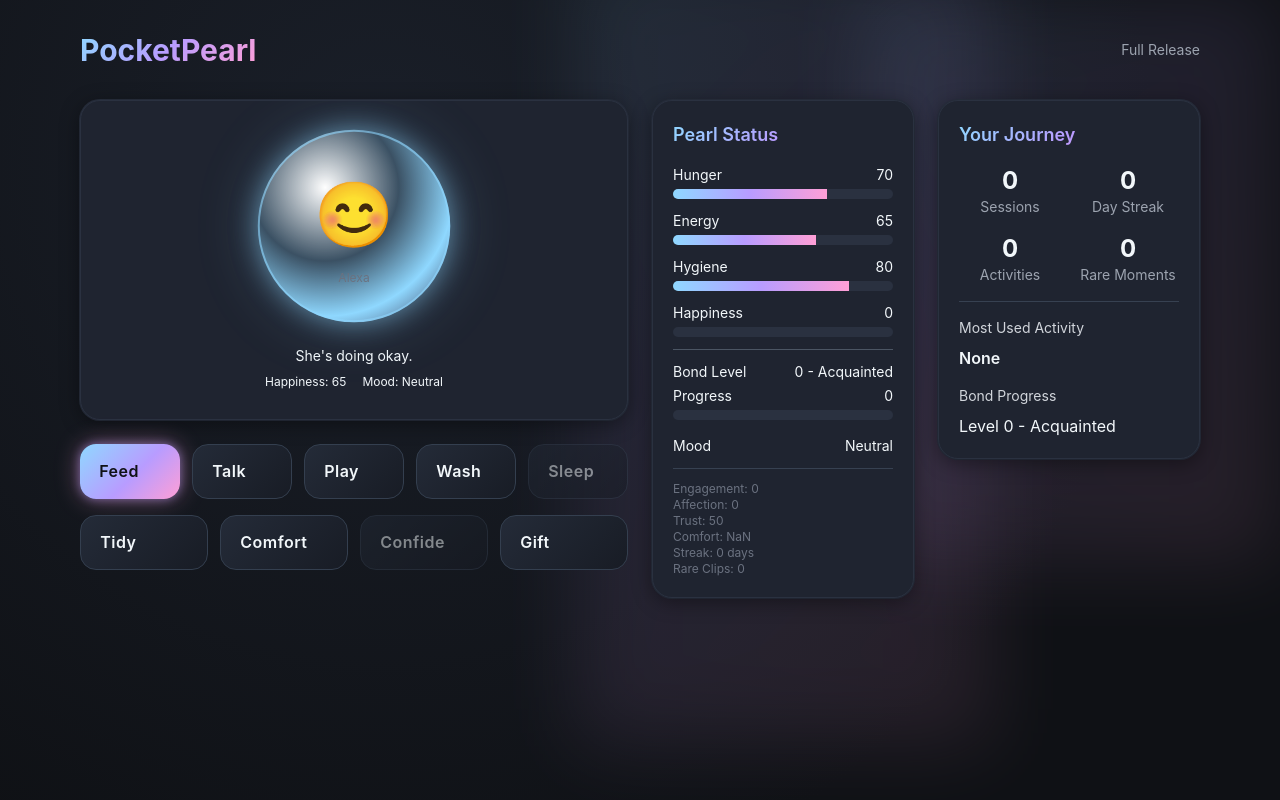
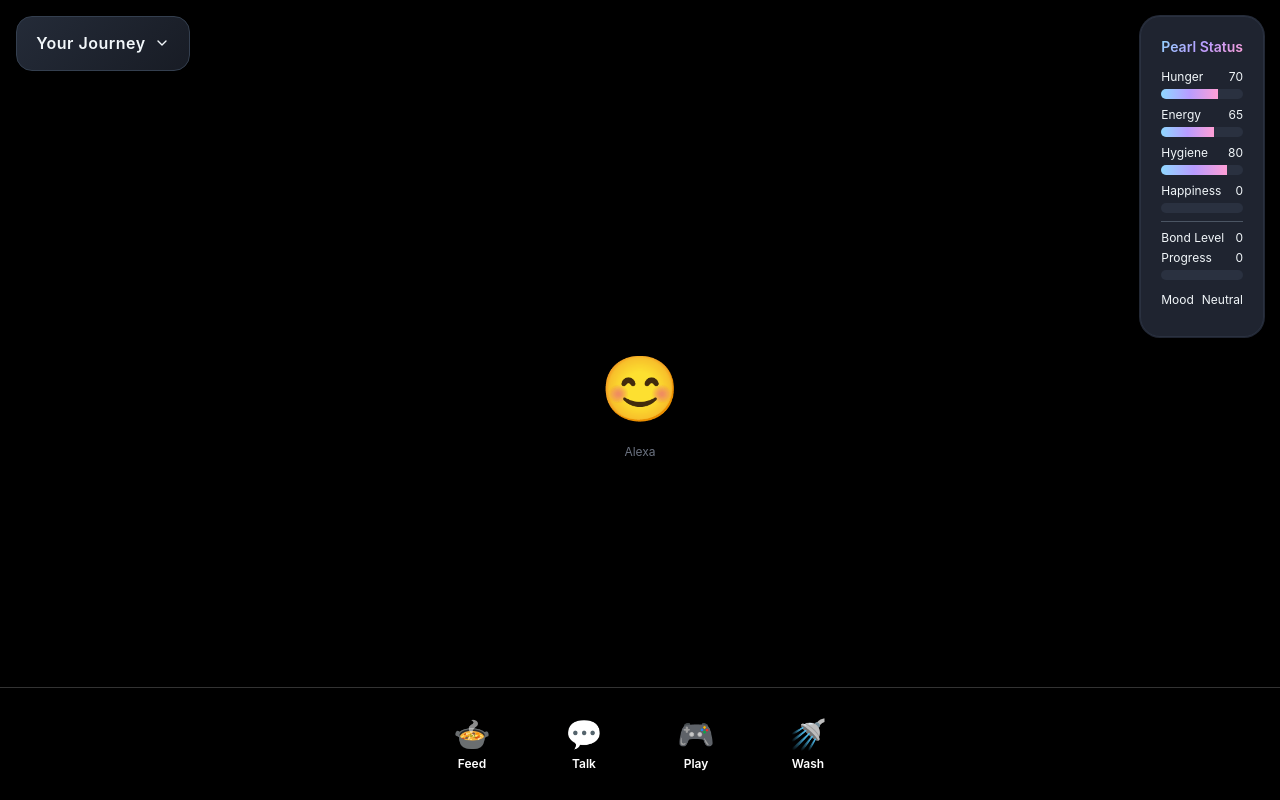
Before and after one commit to tedtapir/PocketPearls, a React (Vite) app: page / in a window 1280 px wide. Built offline with nearby package versions, Linux system fonts and the light colour scheme.

Commit message:
Mobile Fullscreen Layout with Overlay UI

```diff
--- a/src/components/ActionBar.tsx
+++ b/src/components/ActionBar.tsx
@@ -1,12 +1,10 @@
 import React, { useState } from 'react';
 import { usePearl } from '../state/pearlStore';
-import { ActionButton } from './ActionButton';
 import { ActivityModal } from './ActivityModal';
 import { VideoPlayer } from './VideoPlayer';
-import { resolveClip } from '../utils/clipResolver';
 
 export const ActionBar: React.FC = () => {
-  const { feed, talk, play, wash, sleepAssist, tidy, comfort, confide, giveGift, canPerformActivity, bondLevel } = usePearl();
+  const { feed, talk, play, wash, canPerformActivity } = usePearl();
   const [activeModal, setActiveModal] = useState<string | null>(null);
   const [lastResult, setLastResult] = useState<any>(null);
   const [activityClip, setActivityClip] = useState<string | null>(null);
@@ -26,21 +24,6 @@ export const ActionBar: React.FC = () => {
         break;
       case 'wash':
         result = wash();
-        break;
-      case 'sleep':
-        result = sleepAssist();
-        break;
-      case 'tidy':
-        result = tidy();
-        break;
-      case 'comfort':
-        result = comfort();
-        break;
-      case 'confide':
-        result = confide();
-        break;
-      case 'gift':
-        result = giveGift(options || 'flower');
         break;
       default:
         return;
@@ -81,73 +64,80 @@ export const ActionBar: React.FC = () => {
         </div>
       )}
 
-      <div className="grid grid-cols-2 md:grid-cols-4 lg:grid-cols-5 gap-3 mb-4">
-        <ActionButton
-          label="Feed"
-          onClick={() => setActiveModal('feed')}
-          primary
-          disabled={false}
-        />
-        <ActionButton
-          label="Talk"
-          onClick={() => setActiveModal('talk')}
-          disabled={false}
-        />
-        <ActionButton
-          label="Play"
-          onClick={() => setActiveModal('play')}
-          disabled={!canPerformActivity('play')}
-        />
-        <ActionButton
-          label="Wash"
-          onClick={() => setActiveModal('wash')}
-          disabled={false}
-        />
-        <ActionButton
-          label="Sleep"
-          onClick={() => setActiveModal('sleep')}
-          disabled={!canPerformActivity('sleepAssist')}
-        />
+      {/* Bottom Action Bar */}
+      <div className="bg-black/80 backdrop-blur-md border-t border-white/20 p-4">
+        <div className="flex justify-around items-center max-w-md mx-auto">
+          {/* Feed Button */}
+          <button
+            onClick={() => setActiveModal('feed')}
+            className="group flex flex-col items-center p-3 rounded-2xl transition-all duration-300 transform hover:scale-105 active:scale-95"
+          >
+            <div className="text-3xl mb-1 group-hover:drop-shadow-[0_0_12px_rgba(255,202,58,0.8)]">
+              🍲
+            </div>
+            <span className="text-xs font-semibold text-white group-hover:text-[#FFCA3A]">
+              Feed
+            </span>
+          </button>
+
+          {/* Talk Button */}
+          <button
+            onClick={() => setActiveModal('talk')}
+            className="group flex flex-col items-center p-3 rounded-2xl transition-all duration-300 transform hover:scale-105 active:scale-95"
+          >
+            <div className="text-3xl mb-1 group-hover:drop-shadow-[0_0_12px_rgba(138,198,209,0.8)]">
+              💬
+            </div>
+            <span className="text-xs font-semibold text-white group-hover:text-[#8AC6D1]">
+              Talk
+            </span>
+          </button>
+
+          {/* Play Button */}
+          <button
+            onClick={() => setActiveModal('play')}
+            disabled={!canPerformActivity('play')}
+            className={`group flex flex-col items-center p-3 rounded-2xl transition-all duration-300 transform ${
+              canPerformActivity('play')
+                ? 'hover:scale-105 active:scale-95 cursor-pointer'
+                : 'opacity-50 cursor-not-allowed'
+            }`}
+          >
+            <div className={`text-3xl mb-1 ${
+              canPerformActivity('play')
+                ? 'group-hover:drop-shadow-[0_0_12px_rgba(160,231,229,0.8)]'
+                : 'grayscale'
+            }`}>
+              🎮
+            </div>
+            <span className={`text-xs font-semibold ${
+              canPerformActivity('play') ? 'text-white group-hover:text-[#A0E7E5]' : 'text-gray-600'
+            }`}>
+              Play
+            </span>
+          </button>
+
+          {/* Wash Button */}
+          <button
+            onClick={() => setActiveModal('wash')}
+            className="group flex flex-col items-center p-3 rounded-2xl transition-all duration-300 transform hover:scale-105 active:scale-95"
+          >
+            <div className="text-3xl mb-1 group-hover:drop-shadow-[0_0_12px_rgba(51,255,202,0.8)]">
+              🚿
+            </div>
+            <span className="text-xs font-semibold text-white group-hover:text-[#33FFCA]">
+              Wash
+            </span>
+          </button>
+        </div>
       </div>
 
-      {/* Advanced Activities Row */}
-      <div className="grid grid-cols-2 md:grid-cols-4 gap-3">
-        <ActionButton
-          label="Tidy"
-          onClick={() => setActiveModal('tidy')}
-          disabled={!canPerformActivity('tidy')}
-        />
-        <ActionButton
-          label="Comfort"
-          onClick={() => setActiveModal('comfort')}
-          disabled={false}
-        />
-        <ActionButton
-          label="Confide"
-          onClick={() => setActiveModal('confide')}
-          disabled={bondLevel < 3}
-        />
-        <ActionButton
-          label="Gift"
-          onClick={() => setActiveModal('gift')}
-          disabled={false}
-        />
-      </div>
-
+      {/* Result Message */}
       {lastResult && (
-        <div className={`mt-4 p-3 rounded-lg ${
-          lastResult.success ? 'bg-green-900/30 border border-green-600' : 'bg-red-900/30 border border-red-600'
-        }`}>
-          <p className="text-sm text-white">{lastResult.message}</p>
-          {Object.keys(lastResult.statChanges).length > 0 && (
-            <div className="text-xs text-gray-400 mt-1">
-              {Object.entries(lastResult.statChanges).map(([stat, change]) => (
-                <span key={stat} className="mr-2">
-                  {stat}: {change > 0 ? '+' : ''}{change}
-                </span>
-              ))}
-            </div>
-          )}
+        <div className={`fixed bottom-20 left-1/2 transform -translate-x-1/2 z-30 p-3 rounded-lg max-w-xs ${
+          lastResult.success ? 'bg-green-900/80 border border-green-600' : 'bg-red-900/80 border border-red-600'
+        } backdrop-blur-md`}>
+          <p className="text-sm text-white text-center">{lastResult.message}</p>
         </div>
       )}
 
--- a/src/components/AnalyticsDashboard.tsx
+++ b/src/components/AnalyticsDashboard.tsx
@@ -16,44 +16,43 @@ export const AnalyticsDashboard: React.FC = () => {
     activityCounts[a[0]] > activityCounts[b[0]] ? a : b, ['none', 0]
   )[0];
 
+  const BOND_TITLES = ['Acquainted', 'Familiar', 'Comfortable', 'Trusted', 'Close', 'Attached', 'Cherished'];
+
   return (
-    <div className="pearl-card">
-      <div className="pearl-glow"></div>
-      <h3 className="text-lg font-semibold gradient-text mb-4">Your Journey</h3>
+    <div className="pearl-card bg-black/80 backdrop-blur-md border border-white/20 max-w-xs">
+      <h3 className="text-sm font-semibold gradient-text mb-3">Your Journey</h3>
 
-      <div className="grid grid-cols-2 gap-4 text-sm">
+      <div className="grid grid-cols-2 gap-3 text-xs">
         <div className="text-center">
-          <div className="text-2xl font-bold text-pp-accent1">{sessionCount}</div>
+          <div className="text-lg font-bold text-pp-accent1">{sessionCount}</div>
           <div className="text-gray-400">Sessions</div>
         </div>
 
         <div className="text-center">
-          <div className="text-2xl font-bold text-pp-accent2">{streakDays}</div>
+          <div className="text-lg font-bold text-pp-accent2">{streakDays}</div>
           <div className="text-gray-400">Day Streak</div>
         </div>
 
         <div className="text-center">
-          <div className="text-2xl font-bold text-pp-accent3">{totalActivities}</div>
+          <div className="text-lg font-bold text-pp-accent3">{totalActivities}</div>
           <div className="text-gray-400">Activities</div>
         </div>
 
         <div className="text-center">
-          <div className="text-2xl font-bold text-pp-accent1">{unlockedClips.length}</div>
+          <div className="text-lg font-bold text-pp-accent1">{unlockedClips.length}</div>
           <div className="text-gray-400">Rare Moments</div>
         </div>
       </div>
 
-      <div className="mt-4 pt-4 border-t border-gray-700">
-        <div className="text-sm text-gray-300 mb-2">Most Used Activity</div>
-        <div className="text-pp-accent1 font-semibold capitalize">{favoriteActivity}</div>
+      <div className="mt-3 pt-3 border-t border-gray-700">
+        <div className="text-xs text-gray-300 mb-1">Most Used Activity</div>
+        <div className="text-pp-accent1 font-semibold capitalize text-xs">{favoriteActivity}</div>
       </div>
 
-      <div className="mt-4">
-        <div className="text-sm text-gray-300 mb-2">Bond Progress</div>
-        <div className="text-pp-accent2">Level {bondLevel} - {BOND_TITLES[bondLevel] || 'Max'}</div>
+      <div className="mt-3">
+        <div className="text-xs text-gray-300 mb-1">Bond Progress</div>
+        <div className="text-pp-accent2 text-xs">Level {bondLevel} - {BOND_TITLES[bondLevel] || 'Max'}</div>
       </div>
     </div>
   );
 };
-
-const BOND_TITLES = ['Acquainted', 'Familiar', 'Comfortable', 'Trusted', 'Close', 'Attached', 'Cherished'];
--- a/src/components/PearlAvatar.tsx
+++ b/src/components/PearlAvatar.tsx
@@ -55,85 +55,16 @@ export const PearlAvatar: React.FC = () => {
     };
   }, [mood, statusFlags, bondLevel]);
 
-  const getMoodMessage = () => {
-    if (statusFlags.includes('sick')) return "She's not feeling well...";
-    if (statusFlags.includes('leavingWarning')) return "She's considering leaving...";
-    if (statusFlags.includes('withdrawn')) return "She seems withdrawn today.";
-    if (statusFlags.includes('playful')) return "She's in a playful mood!";
-
-    switch (mood) {
-      case 'happy':
-        return "She's feeling great!";
-      case 'playful':
-        return "She wants to play!";
-      case 'neutral':
-        return "She's doing okay.";
-      case 'low':
-        return "She could use some attention.";
-      case 'distressed':
-        return "She needs your care.";
-      default:
-        return "How is she feeling?";
-    }
-  };
-
   return (
-    <div className="pearl-card flex flex-col items-center justify-center h-80 relative overflow-hidden">
-      <div className="pearl-glow"></div>
-
-      {/* Main Pearl */}
-      <div
-        className="w-48 h-48 rounded-full relative flex items-center justify-center pearl-pulse transition-all duration-1000"
-        style={{
-          background: `radial-gradient(circle at 35% 30%, #FFFFFF 0%, ${pearlColor}40 40%, ${pearlColor} 70%, #312A45 100%)`,
-          boxShadow: `0 0 25px ${pearlColor}80, 0 0 60px ${pearlColor}40`
-        }}
-      >
+    <div className="w-full h-full relative">
       <VideoPlayer
         src={clipPaths}
-          className="w-44 h-44 rounded-full overflow-hidden"
+        className="w-full h-full object-cover"
         fallbackEmoji={fallbackEmoji}
         loop={true}
         autoPlay={true}
         muted={true}
       />
-
-        {/* Mood indicator ring */}
-        <div
-          className="absolute inset-0 rounded-full border-2 opacity-60"
-          style={{
-            borderColor: pearlColor,
-            animation: mood === 'playful' ? 'spin 8s linear infinite' : 'none'
-          }}
-        />
-      </div>
-
-      {/* Status Message */}
-      <div className="mt-6 text-center">
-        <p className="text-pp-text-dim text-sm mb-2">{getMoodMessage()}</p>
-        <div className="flex items-center justify-center gap-4 text-xs text-pp-text-dim">
-          <span>Happiness: {Math.round(mood === 'happy' ? 85 : mood === 'neutral' ? 65 : mood === 'low' ? 45 : mood === 'distressed' ? 25 : 75)}</span>
-          <span className="capitalize">Mood: {mood}</span>
-        </div>
-      </div>
-
-      {/* Status flags indicator */}
-      {statusFlags.length > 0 && (
-        <div className="absolute top-4 right-4">
-          {statusFlags.map(flag => (
-            <div
-              key={flag}
-              className={`w-3 h-3 rounded-full mb-1 ${
-                flag === 'sick' ? 'bg-pp-error' :
-                flag === 'playful' ? 'bg-pp-accent3' :
-                flag === 'withdrawn' ? 'bg-pp-warn' :
-                'bg-pp-accent1'
-              }`}
-              title={flag}
-            />
-          ))}
-        </div>
-      )}
     </div>
   );
 };
--- a/src/components/StatsPanel.tsx
+++ b/src/components/StatsPanel.tsx
@@ -14,12 +14,12 @@ const StatRow: React.FC<{ label: string; value: number; color?: string }> = ({
   };
 
   return (
-    <div className="mb-3">
-      <div className="flex justify-between text-sm mb-1">
+    <div className="mb-2">
+      <div className="flex justify-between text-xs mb-1">
         <span className="text-pp-text">{label}</span>
         <span className="text-pp-text-dim">{Math.round(value)}</span>
       </div>
-      <div className="stat-bar">
+      <div className="stat-bar h-2">
         <span
           className={getBarColor()}
           style={{ width: `${value}%` }}
@@ -40,20 +40,12 @@ export const StatsPanel: React.FC = () => {
     bondLevel,
     bondProgress,
     statusFlags,
-    mood,
-    engagement,
-    affection,
-    trust,
-    comfort,
-    streakDays,
-    unlockedClips,
-    activityCounts
+    mood
   } = usePearl();
 
   return (
-    <div className="pearl-card">
-      <div className="pearl-glow"></div>
-      <h3 className="text-lg font-semibold gradient-text mb-4">Pearl Status</h3>
+    <div className="pearl-card bg-black/80 backdrop-blur-md border border-white/20 max-w-xs">
+      <h3 className="text-sm font-semibold gradient-text mb-3">Pearl Status</h3>
 
       {/* Primary Stats */}
       <StatRow label="Hunger" value={hunger} />
@@ -62,17 +54,17 @@ export const StatsPanel: React.FC = () => {
       <StatRow label="Happiness" value={happiness} />
 
       {/* Bond Progress */}
-      <div className="mb-4 pt-3 border-t border-gray-600">
-        <div className="flex justify-between text-sm mb-1">
+      <div className="mb-3 pt-2 border-t border-gray-600">
+        <div className="flex justify-between text-xs mb-1">
           <span className="text-pp-text">Bond Level</span>
-          <span className="text-pp-accent1">{bondLevel} - {BOND_TITLES[bondLevel] || 'Max'}</span>
+          <span className="text-pp-accent1">{bondLevel}</span>
         </div>
         <StatRow label="Progress" value={bondProgress} color="bg-gradient-to-r from-pp-accent1 to-pp-accent3" />
       </div>
 
       {/* Current Mood */}
-      <div className="mb-3">
-        <div className="flex justify-between text-sm">
+      <div className="mb-2">
+        <div className="flex justify-between text-xs">
           <span className="text-pp-text">Mood</span>
           <span className={`capitalize ${
             mood === 'happy' || mood === 'playful' ? 'text-pp-accent1' :
@@ -86,13 +78,13 @@ export const StatsPanel: React.FC = () => {
 
       {/* Status Effects */}
       {statusFlags.length > 0 && (
-        <div className="mb-3">
-          <div className="text-sm text-pp-text mb-1">Status</div>
+        <div className="mb-2">
+          <div className="text-xs text-pp-text mb-1">Status</div>
           <div className="flex flex-wrap gap-1">
             {statusFlags.map(flag => (
               <span
                 key={flag}
-                className={`px-2 py-1 rounded text-xs ${
+                className={`px-1 py-0.5 rounded text-xs ${
                   flag === 'sick' || flag === 'leavingWarning' ? 'bg-pp-error/20 text-pp-error' :
                   flag === 'withdrawn' ? 'bg-pp-warn/20 text-pp-warn' :
                   'bg-pp-accent1/20 text-pp-accent1'
@@ -104,16 +96,6 @@ export const StatsPanel: React.FC = () => {
           </div>
         </div>
       )}
-
-      {/* Debug Info (remove in production) */}
-      <div className="pt-3 border-t border-gray-700 text-xs text-gray-500">
-        <div>Engagement: {engagement}</div>
-        <div>Affection: {Math.round(affection)}</div>
-        <div>Trust: {Math.round(trust)}</div>
-        <div>Comfort: {Math.round(comfort)}</div>
-        <div>Streak: {streakDays} days</div>
-        <div>Rare Clips: {unlockedClips.length}</div>
-      </div>
     </div>
   );
 };
--- a/src/pages/Home.tsx
+++ b/src/pages/Home.tsx
@@ -5,33 +5,50 @@ import { ActionBar } from '../components/ActionBar';
 import { NotificationSystem } from '../components/NotificationSystem';
 import { AnalyticsDashboard } from '../components/AnalyticsDashboard';
 import { usePearlTicker } from '../hooks/usePearlTicker';
+import { ChevronDown } from 'lucide-react';
+import { useState } from 'react';
 
 export const Home: React.FC = () => {
+  const [showAnalytics, setShowAnalytics] = useState(false);
+
   usePearlTicker();
+
   return (
-    <div className="max-w-6xl mx-auto px-4 py-8 space-y-8">
+    <div className="h-screen w-full relative overflow-hidden bg-black">
       <NotificationSystem />
 
-      <header className="flex items-center justify-between">
-        <h1 className="text-3xl font-bold gradient-text">PocketPearl</h1>
-        <div className="text-sm text-gray-400">Full Release</div>
-      </header>
+      {/* Full Screen Video Background */}
+      <div className="absolute inset-0">
+        <PearlAvatar />
+      </div>
 
-      <div className="grid lg:grid-cols-4 md:grid-cols-3 gap-6">
-        <div className="md:col-span-2">
-          <PearlAvatar />
-          <div className="mt-6">
-            <ActionBar />
-          </div>
+      {/* Top Right Stats Panel */}
+      <div className="absolute top-4 right-4 z-20">
+        <StatsPanel />
+      </div>
+
+      {/* Top Left Analytics Dropdown */}
+      <div className="absolute top-4 left-4 z-20">
+        <div className="relative">
+          <button
+            onClick={() => setShowAnalytics(!showAnalytics)}
+            className="pp-btn flex items-center gap-2"
+          >
+            <span>Your Journey</span>
+            <ChevronDown className={`w-4 h-4 transition-transform ${showAnalytics ? 'rotate-180' : ''}`} />
+          </button>
+
+          {showAnalytics && (
+            <div className="absolute top-full left-0 mt-2 z-30">
+              <AnalyticsDashboard />
+            </div>
+          )}
         </div>
+      </div>
 
-        <div className="space-y-6">
-          <StatsPanel />
-        </div>
-
-        <div className="lg:block hidden">
-          <AnalyticsDashboard />
-        </div>
+      {/* Bottom Action Bar */}
+      <div className="absolute bottom-0 left-0 right-0 z-20">
+        <ActionBar />
       </div>
     </div>
   );
```
Lines whose indentation alone changed are shown as unchanged.
